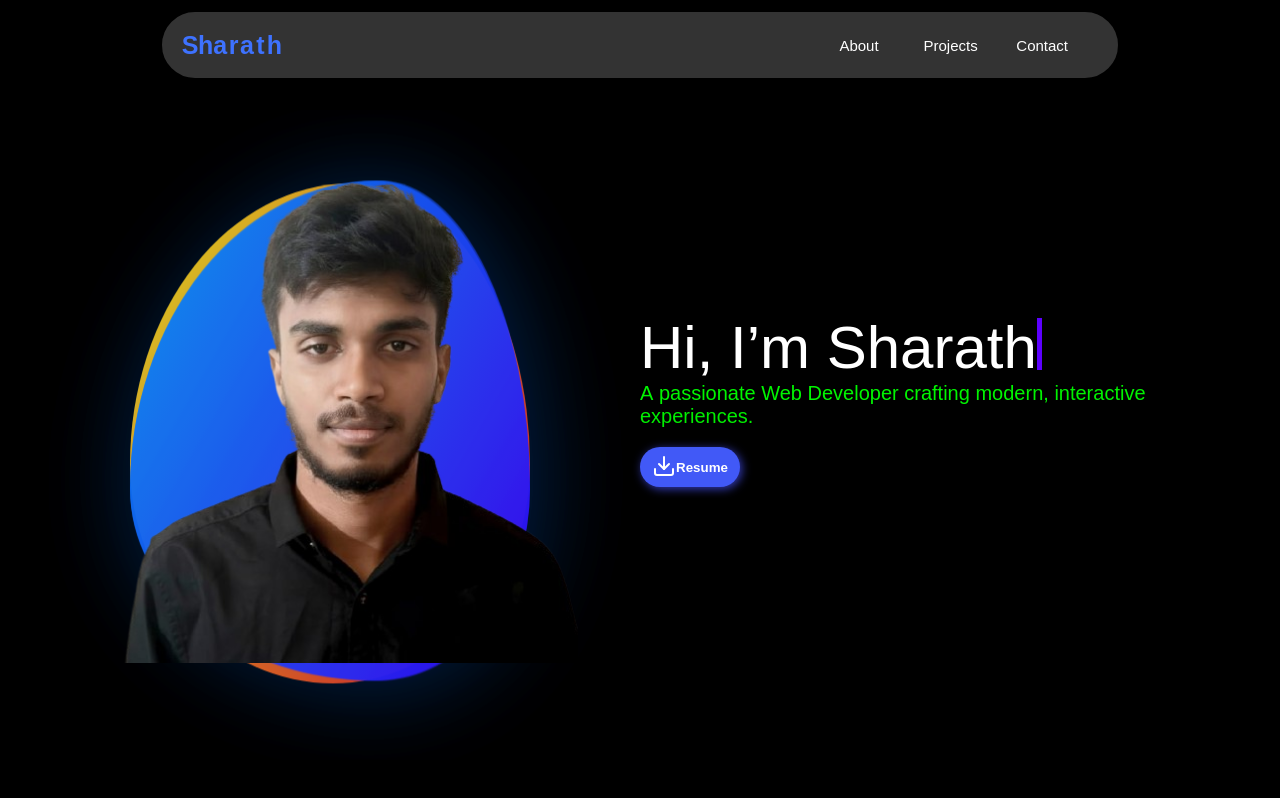
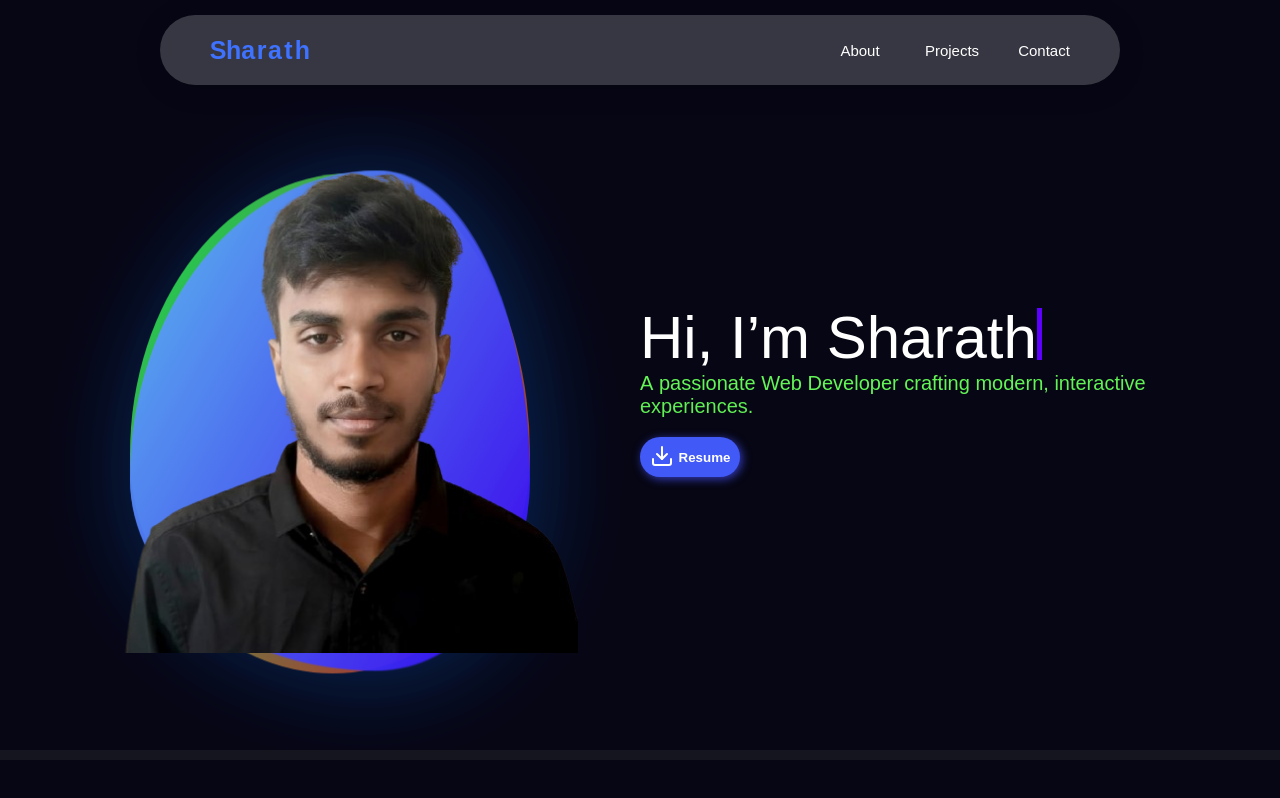
Before and after one commit to Sharathhv11/portfolio, a React (Vite) app: page / in a window 1280 px wide. Built offline with nearby package versions, Linux system fonts and the light colour scheme; a web font is replaced by a local one.

Commit message:
fixed navbar.

```diff
--- a/src/App.css
+++ b/src/App.css
@@ -9,7 +9,7 @@
 body{
     height:100%;
     width:100%;
-    background-color: black;
+    background-color: rgba(4, 4, 18, 0.989);
     min-width:300px;
     min-height: 400px;
     max-width:1500px;
--- a/src/components/home/Home.jsx
+++ b/src/components/home/Home.jsx
@@ -86,6 +86,7 @@ const Home = () => {
           </button>
         </div>
       </div>
+      <div className="section-breaker"></div>
     </main>
   );
 };
--- a/src/components/home/home.css
+++ b/src/components/home/home.css
@@ -57,7 +57,7 @@ main {
 
 
 .gooey{
-  background-image: linear-gradient(120deg, #ffee07 0%, #ff0000 100%);
+  background-image: linear-gradient(120deg, #07ff45 0%, #ff0000 100%);
   border-radius: 42% 58% 70% 30% / 45% 45% 55% 55%;
   width: 100%; height: 100%;
   animation: morph 3s linear infinite;
@@ -77,7 +77,7 @@ main {
   box-shadow: 5px 5px 89px rgba(0, 102, 255, 0.21);
   will-change: border-radius, transform, opacity;
   animation-delay: 200ms;
-  background-image: linear-gradient(120deg, rgb(0, 153, 255) 0%, rgb(51, 0, 255) 100%);
+  background-image: linear-gradient(120deg, rgb(96, 191, 255) 0%, rgb(51, 0, 255) 100%);
 }
 
 .gooey:before{
@@ -134,7 +134,7 @@ main {
 .home-main-header2 {
   height: 20px;
   font-size: 20px;
-  color: rgba(0, 255, 0, 0.966);
+  color: rgba(103, 255, 89, 0.966);
   position: relative;
   bottom: 50px;
   margin-bottom: 15px;
@@ -153,6 +153,7 @@ main {
   display: flex;
   justify-content: center;
   align-items: center;
+  gap: 5px;
   padding: 10px;
   box-shadow: 2px 2px 10px rgba(73, 82, 255, 0.719);
   transition: all 0.5s ease-in;
@@ -176,6 +177,12 @@ main {
   50% {
     opacity: 1;
   }
+}
+
+.section-breaker{
+  width:100%;
+  height:10px;
+  background-color: rgba(62, 62, 62, 0.285);
 }
 
 @media (width <= 1200px) {
--- a/src/components/nav/nav.css
+++ b/src/components/nav/nav.css
@@ -2,6 +2,10 @@
 nav{
     height:100px;
     width:100%;
+    display: flex;
+    justify-content: center;
+    align-items: center;
+    background-color: #ffffff00;
 }
 #nav-container{
     height:70px;
@@ -9,7 +13,6 @@ nav{
     max-width:1000px;
     min-width:200px;
     margin:10px auto;
-    border:2px solid black;
     border-radius: 45px;
     padding:0 20px;
 
@@ -35,9 +38,9 @@ nav{
     font-weight: bolder;
     color:#3e72ff;
     position:relative;
+    left:30px;
     transition:transform .5s ease-in-out;
     cursor: pointer;
-
 
 }
 
@@ -130,8 +133,6 @@ nav{
 
     }
 
-    #nav-name-contianer span{
-    }
 
     #navigation-container{
         width:60%;
```
